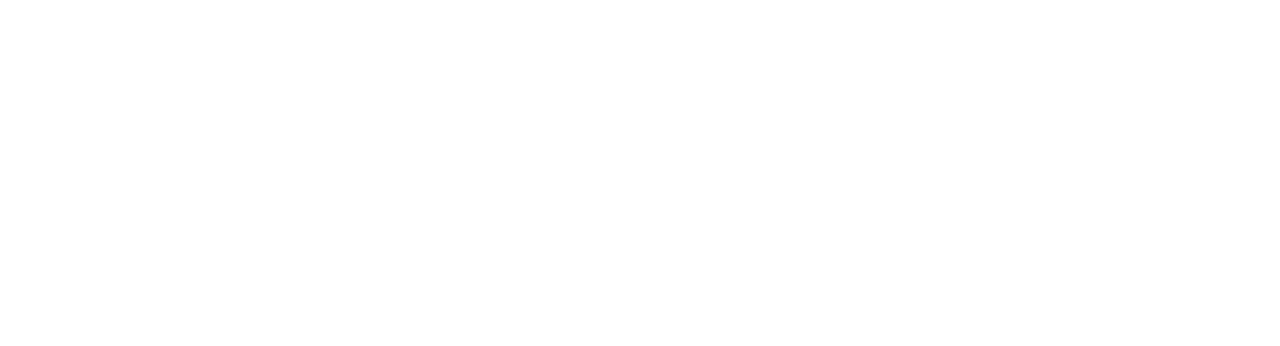
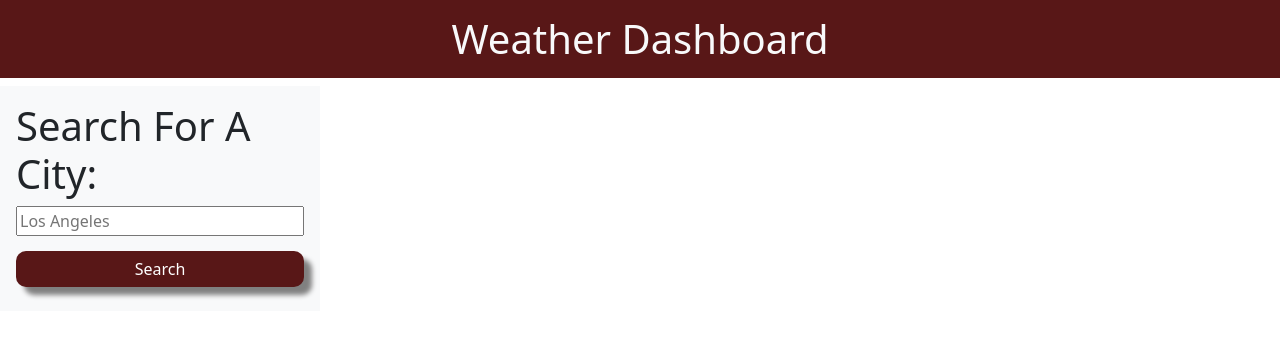
Before and after one commit to AyoTai/weatherman, a plain HTML site: page index.html in a window 1280 px wide. Drawn offline with nearby package versions, Linux system fonts and the light colour scheme.

Commit message:
added header and search input and button

```diff
--- a/assets/css/styles.css
+++ b/assets/css/styles.css
@@ -0,0 +1,10 @@
+:root {--burgundy: rgb(88, 23, 23);--white: #ffffff;}
+
+/* * {background-color: salmon; margin: 0px; padding: 0px;} */
+
+header {font-size: 35px; padding: 15px; background-color: var(--burgundy);}
+
+.btn {background-color: var(--burgundy); margin-top: 15px; border: 1px black;
+    border-radius: 10px; box-shadow: 8px 8px 5px gray; transition-delay: 0.4s;}
+
+.btn:hover {background-blend-mode:luminosity;}
--- a/index.html
+++ b/index.html
@@ -4,11 +4,34 @@
     <meta charset="UTF-8">
     <meta http-equiv="X-UA-Compatible" content="IE=edge">
     <meta name="viewport" content="width=device-width, initial-scale=1.0">
+    <link href="https://cdn.jsdelivr.net/npm/bootstrap@5.0.1/dist/css/bootstrap.min.css" rel="stylesheet" integrity="sha384-+0n0xVW2eSR5OomGNYDnhzAbDsOXxcvSN1TPprVMTNDbiYZCxYbOOl7+AMvyTG2x" crossorigin="anonymous">
     <link rel="stylesheet" href="./assets/css/styles.css">
-    <title>WeatherMan Dashboard</title>
+    <title>WeatherMan</title>
 </head>
 <body>
+    <header class="h1 text-light text-center">Weather Dashboard</header>
 
+    <main>
+        <section class="containter">
+            <div class="flex-row align-start align-stretch-md align-content-start align-content-stretch-md min-100-vh">
+                <div class="col-12 col-md-3 bg-light p-3">
+                    <h1>Search For A City:</h1>
+                    <form id="search-form" class="mb-2">
+                        <input id="search-input" class="form-input w-100" type="text" placeholder="Los Angeles">
+                        <button class="btn btn-danger btn-block w-100">Search</button>
+                    </form>
+                </div>
+
+                <div class="col-12 col-md-9 p-3 text-dark">
+                    <div id="result-content"></div>
+                </div>
+            </div>
+        </section>
+
+
+    </main>
+    <script src="https://cdn.jsdelivr.net/npm/bootstrap@5.0.1/dist/js/bootstrap.bundle.min.js" integrity="sha384-gtEjrD/SeCtmISkJkNUaaKMoLD0//ElJ19smozuHV6z3Iehds+3Ulb9Bn9Plx0x4" crossorigin="anonymous"></script>
+    <script src="https://code.jquery.com/jquery-3.6.0.min.js" integrity="sha256-/xUj+3OJU5yExlq6GSYGSHk7tPXikynS7ogEvDej/m4=" crossorigin="anonymous"></script>
     <script src="./assets/js/script.js"></script>
 </body>
 </html>
```
